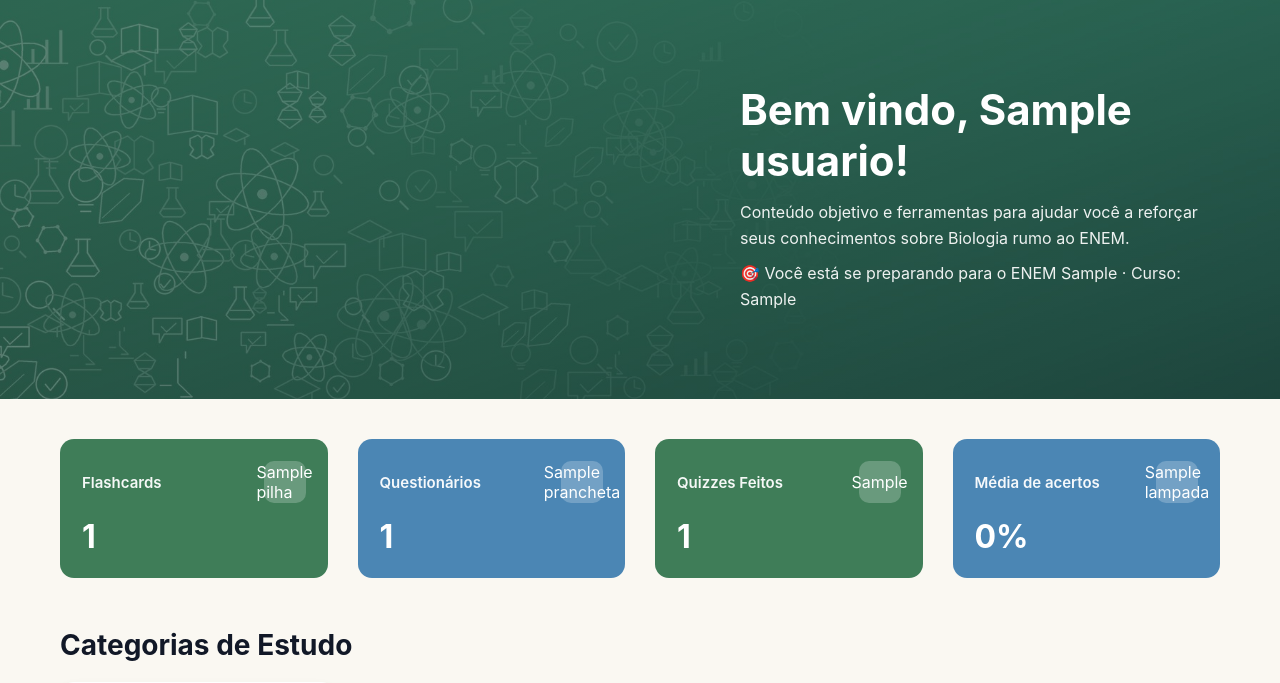
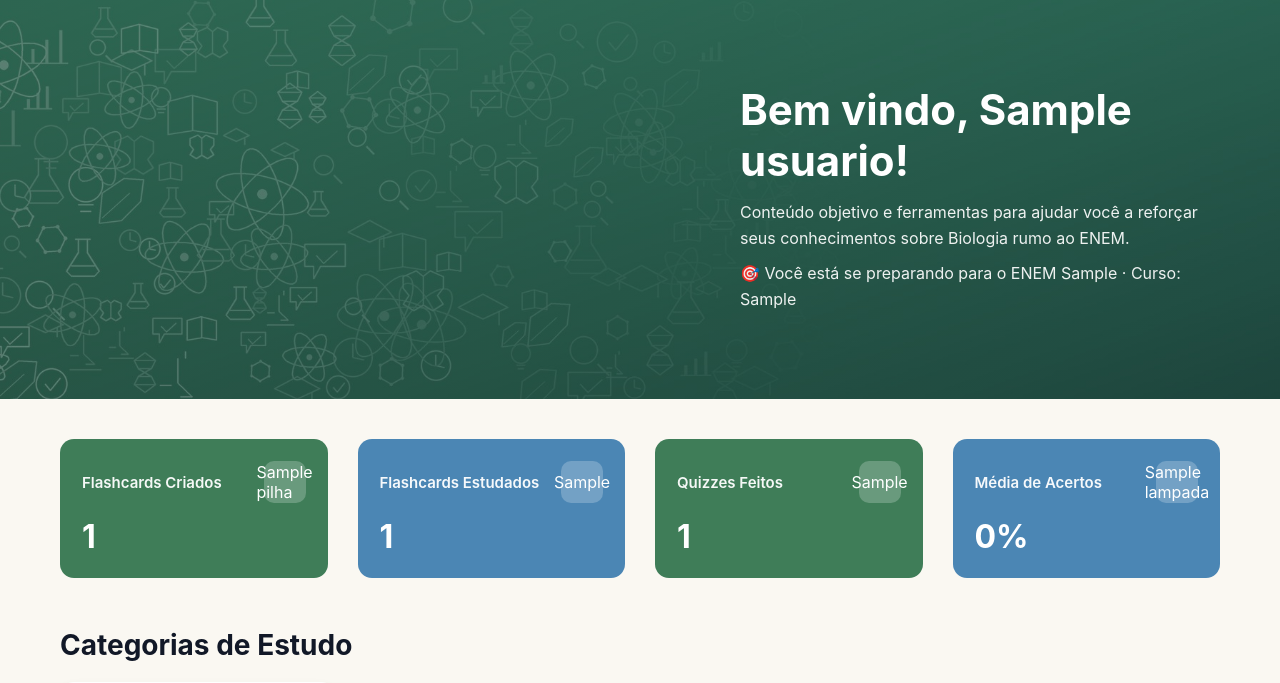
Before and after one commit to pribeea/BIOENEM, a Flask app: template frontend/templates/dashboard.html in a window 1280 px wide. Shown: the part 73-756 px from the top of the page. Run offline with Flask 3, Linux system fonts and the light colour scheme; the template is opened without the code that fills it: most values are stand-ins (such as "Sample title", 1, 10 or a date in 2020).

Commit message:
Atualização de estatísticas de flashcards

```diff
--- a/frontend/templates/dashboard.html
+++ b/frontend/templates/dashboard.html
@@ -46,7 +46,7 @@
 <section class="cards">
     <div class="card green">
         <div class="card-topo">
-            <p>Flashcards</p>
+            <p>Flashcards Criados</p>
             <span class="card-icone">{{ icones_svg.pilha | safe }}</span>
         </div>
         <h3>{{ total_flashcards }}</h3>
@@ -54,10 +54,10 @@
 
     <div class="card blue">
         <div class="card-topo">
-            <p>Questionários</p>
-            <span class="card-icone">{{ icones_svg.prancheta | safe }}</span>
+            <p>Flashcards Estudados</p>
+            <span class="card-icone">{{ icones_svg["flashcard-estudado"] | safe }}</span>
         </div>
-        <h3>{{ total_questionarios }}</h3>
+        <h3>{{ total_flashcards_estudados }}</h3>
     </div>
 
     <div class="card green">
@@ -70,7 +70,7 @@
 
     <div class="card blue">
         <div class="card-topo">
-            <p>Média de acertos</p>
+            <p>Média de Acertos</p>
             <span class="card-icone">{{ icones_svg.lampada | safe }}</span>
         </div>
         <h3>{{ "%.0f"|format(media) }}%</h3>
```
